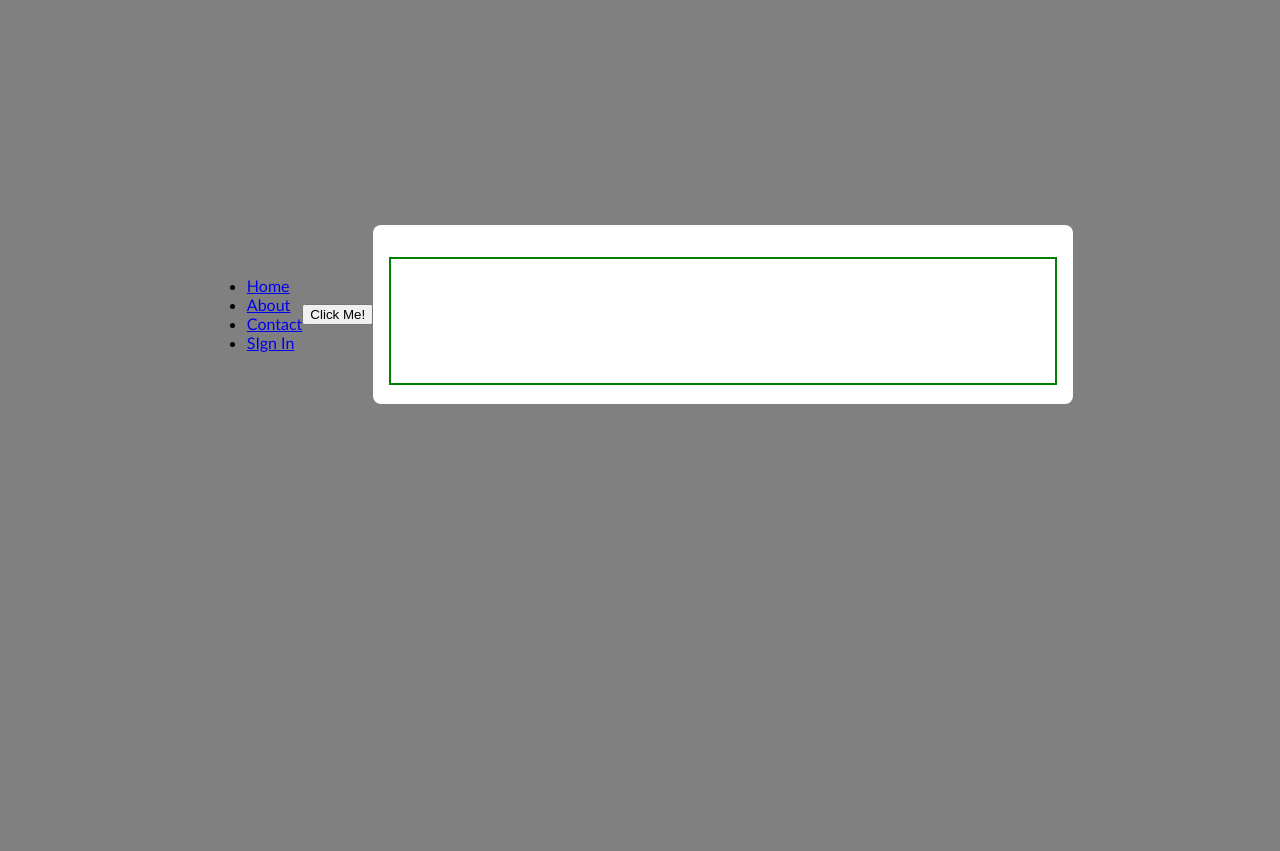
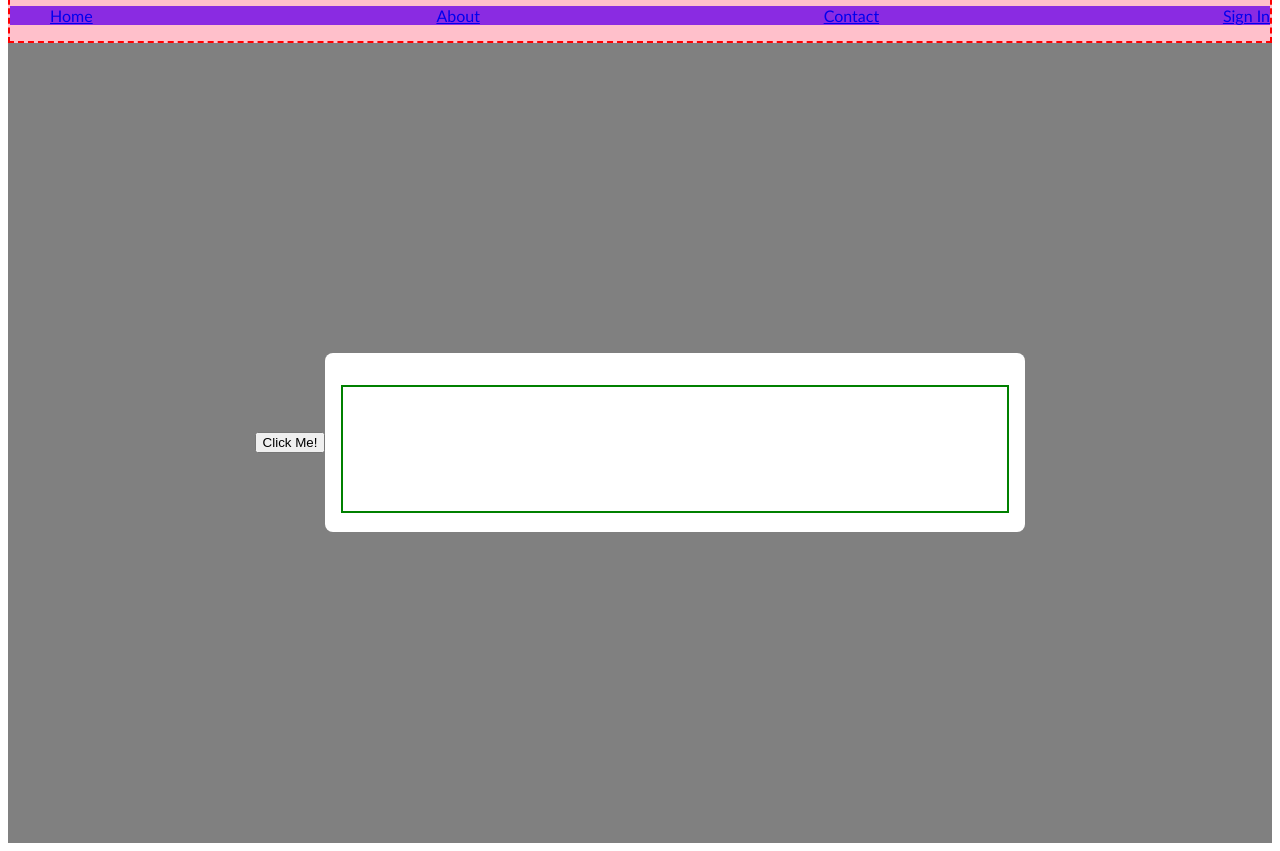
Before and after one commit to longb1/typing-game, a plain HTML site: page index.html in a window 1280 px wide. Shown: the part 86-937 px from the top of the page. Before the commit the page ends 800 px from the top, so only its background shows below. Drawn offline with Linux system fonts and the light colour scheme; no server answers.

Commit message:
add structure to site
add semantic tags and also a heading template for troubleshooting.
i will develop upon this to make it functional.

```diff
--- a/css/styles.css
+++ b/css/styles.css
@@ -2,7 +2,20 @@
     box-sizing: border-box;
 }
 
-body{
+header{
+    background-color: pink;
+    border:2px dashed red;
+}
+
+nav ul{
+    width:100%;
+    background-color: blueviolet;
+    list-style:none;
+    display:flex;
+    justify-content: space-between;
+}
+
+section{
     display:flex;
     justify-content: center;
     align-items: center;
@@ -24,8 +37,8 @@ body, .text-input{
 }
 
 .timer{
-    position: absolute;
-    top: 2rem;
+    /* position: absolute;
+    top: 2rem; */
     font-size:3rem;
     color: white;
     font-weight:bold;
--- a/index.html
+++ b/index.html
@@ -10,22 +10,25 @@
 </head>
 <body>
     <header>
+        <h1>logo/heading</h1>
         <nav>
             <ul>
-                <li><a href="#">Home</a></li>
+                <li><a href="index.html">Home</a></li>
                 <li><a href="#">About</a></li>
                 <li><a href="#">Contact</a></li>
-                <li><a href="#">SIgn In</a></li>
+                <li><a href="login/login.html">Sign In</a></li>
             </ul>
         </nav>
     </header>
 
+    <section>
+        <button type="button">Click Me!</button>
+        <div class="timer" id="timer"></div>
+        <div class="container">
+            <div class="text-display" id="textDisplay"></div>
+            <textarea class="text-input" id="textInput" autofocus></textarea>
+        </div>
+    </section>
 
-    <button type="button">Click Me!</button>
-    <div class="timer" id="timer"></div>
-    <div class="container">
-        <div class="text-display" id="textDisplay"></div>
-        <textarea class="text-input" id="textInput" autofocus></textarea>
-    </div>
 </body>
 </html>
```
